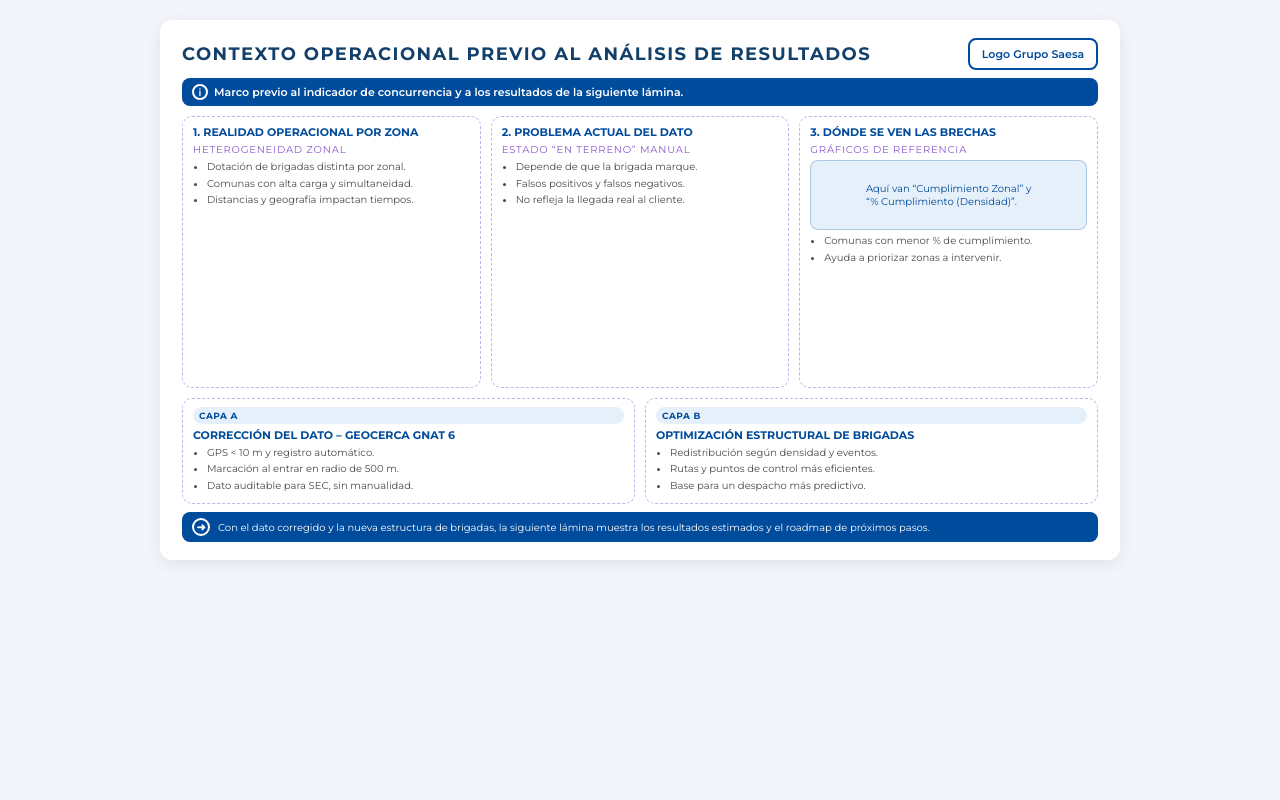
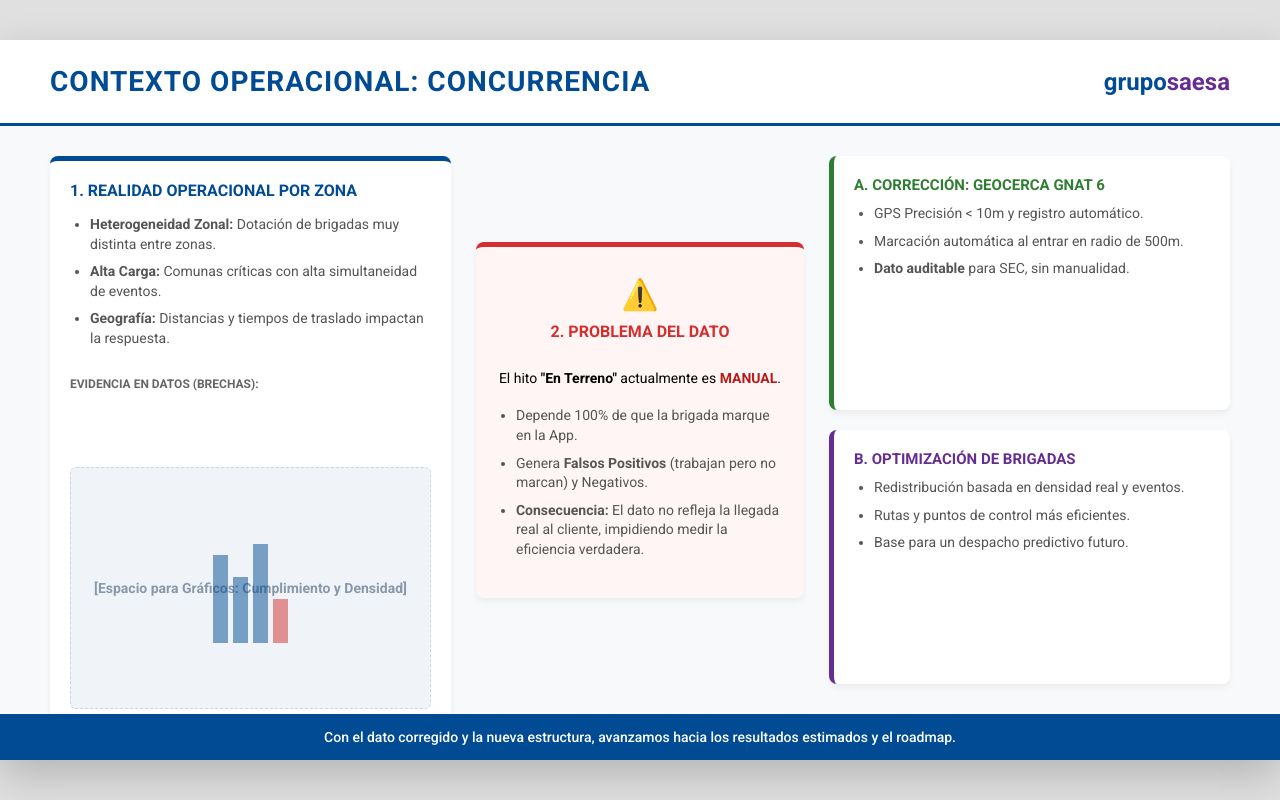
Before and after one commit to zodiacmpx/prompting, a plain HTML site: page index.html in a window 1280 px wide. Drawn offline with Linux system fonts and the light colour scheme.

Commit message:
index.html

```diff
--- a/index.html
+++ b/index.html
@@ -1,267 +1,250 @@
 <!DOCTYPE html>
 <html lang="es">
 <head>
-  <meta charset="UTF-8" />
-  <title>Contexto Operacional previo al Análisis de Resultados</title>
-  <link href="https://fonts.googleapis.com/css2?family=Montserrat:wght@300;400;600;700&display=swap" rel="stylesheet">
+    <meta charset="UTF-8">
+    <meta name="viewport" content="width=device-width, initial-scale=1.0">
+    <title>Contexto Operacional Saesa</title>
     <style>
-    * { box-sizing: border-box; margin: 0; padding: 0; }
+        @import url('https://fonts.googleapis.com/css2?family=Roboto:wght@300;400;500;700&display=swap');
+
         body {
-      font-family: "Montserrat", Arial, sans-serif;
-      background: #f3f5fa;
+            margin: 0;
+            padding: 0;
+            background-color: #e0e0e0;
             display: flex;
             justify-content: center;
-      padding: 20px;
-      color: #12406a;
+            align-items: center;
+            height: 100vh;
+            font-family: 'Roboto', sans-serif;
         }
+
         .slide {
-      width: 960px;              /* formato más cercano a PPT 16:9 */
-      height: 540px;
-      background: #ffffff;
-      border-radius: 12px;
-      box-shadow: 0 4px 16px rgba(0,0,0,0.08);
-      padding: 18px 22px;
-      overflow: hidden;
+            width: 1280px;
+            height: 720px;
+            background-color: white;
+            box-shadow: 0 15px 40px rgba(0,0,0,0.2);
             display: flex;
             flex-direction: column;
-      justify-content: flex-start;
+            overflow: hidden;
         }
-    .slide-header {
+
+        /* HEADER */
+        .header {
+            padding: 25px 50px;
+            display: flex;
+            justify-content: space-between;
+            align-items: center;
+            border-bottom: 3px solid #004B93;
+        }
+
+        .header h1 {
+            color: #004B93;
+            font-size: 28px;
+            text-transform: uppercase;
+            letter-spacing: 1px;
+            margin: 0;
+        }
+
+        .logo {
+            font-size: 24px;
+            font-weight: bold;
+            color: #004B93;
+        }
+        .logo span { color: #662D91; }
+
+        /* CONTENIDO PRINCIPAL - GRID DE 3 COLUMNAS */
+        .content {
+            flex: 1;
+            display: grid;
+            grid-template-columns: 1.1fr 0.9fr 1.1fr; /* Columna Izq más ancha para gráficos */
+            gap: 25px;
+            padding: 30px 50px;
+            background-color: #f8f9fa;
+        }
+
+        /* ESTILOS COMUNES DE TARJETAS */
+        .card {
+            background: white;
+            padding: 20px;
+            border-radius: 8px;
+            box-shadow: 0 4px 6px rgba(0,0,0,0.05);
+            display: flex;
+            flex-direction: column;
+        }
+
+        .card-title {
+            font-size: 16px;
+            font-weight: 700;
+            margin-bottom: 15px;
             display: flex;
             align-items: center;
-      justify-content: space-between;
-      margin-bottom: 8px;
-    }
-    .slide-title {
-      font-size: 18px;
-      font-weight: 700;
-      letter-spacing: 0.08em;
-      color: #12406a;
             text-transform: uppercase;
         }
-    .logo-placeholder {
-      width: 130px;
-      height: 32px;
-      border-radius: 8px;
-      border: 2px solid #004b9b;
+
+        ul {
+            padding-left: 20px;
+            margin: 0;
+        }
+        li {
+            margin-bottom: 8px;
+            color: #555;
+            font-size: 14px;
+            line-height: 1.4;
+        }
+
+        /* COLUMNA 1: REALIDAD Y GRÁFICOS */
+        .col-left .card {
+            height: 100%;
+            border-top: 5px solid #004B93; /* Azul */
+        }
+        .col-left .card-title { color: #004B93; }
+
+        .chart-container {
+            margin-top: auto; /* Empuja gráficos al fondo */
+            background: #f0f4f8;
+            border-radius: 6px;
+            padding: 10px;
+            height: 220px;
             display: flex;
             align-items: center;
             justify-content: center;
-      font-size: 11px;
-      font-weight: 600;
-      color: #004b9b;
+            border: 1px dashed #cbd5e0;
+            position: relative;
         }
-    .blue-strip {
-      margin-bottom: 10px;
-      background: #004b9b;
-      color: #ffffff;
-      padding: 6px 10px;
-      border-radius: 8px;
-      font-size: 11px;
-      font-weight: 600;
-      display: inline-flex;
-      align-items: center;
-      gap: 6px;
-    }
-    .blue-strip-icon {
-      width: 16px;
-      height: 16px;
-      border-radius: 50%;
-      border: 2px solid #ffffff;
-      display: flex;
-      align-items: center;
-      justify-content: center;
-      font-size: 10px;
+        .chart-label {
+            position: absolute;
+            color: #8898aa;
+            font-weight: bold;
+            font-size: 14px;
         }
 
-    /* zona principal: 3 bloques arriba, 2 abajo */
-    .top-grid {
-      display: grid;
-      grid-template-columns: repeat(3, 1fr);
-      gap: 10px;
-      margin-bottom: 10px;
-      flex: 1;
-    }
-    .card {
-      background: #ffffff;
-      border-radius: 10px;
-      border: 1px dashed #c1b2f0;
-      padding: 8px 10px;
+        /* COLUMNA 2: EL PROBLEMA (CENTRO) */
+        .col-center {
             display: flex;
             flex-direction: column;
-      justify-content: space-between;
+            justify-content: center; /* Centrado verticalmente */
         }
-    .card-title {
-      font-size: 11px;
-      font-weight: 700;
-      color: #004b9b;
-      text-transform: uppercase;
-      margin-bottom: 4px;
+        .col-center .card {
+            border-top: 5px solid #d32f2f; /* Rojo */
+            background-color: #fff5f5; /* Fondo rojizo suave */
+            padding: 30px 20px;
         }
-    .card-subtitle {
-      font-size: 10px;
-      color: #8e59d0;
-      text-transform: uppercase;
-      letter-spacing: 0.08em;
-      margin-bottom: 4px;
-    }
-    .card ul {
-      list-style: disc;
-      padding-left: 14px;
-    }
-    .card li {
-      font-size: 10px;
-      line-height: 1.35;
-      color: #4b4b4b;
-      margin-bottom: 3px;
-    }
-    .fake-chart {
-      background: #e6f0fb;
-      border-radius: 8px;
-      border: 1px solid rgba(0,75,155,0.25);
-      height: 70px;
-      display: flex;
-      align-items: center;
-      justify-content: center;
-      font-size: 10px;
-      color: #004b9b;
-      margin-top: 4px;
+        .col-center .card-title { color: #d32f2f; }
+
+        .highlight-problem {
+            font-weight: bold;
+            color: #b71c1c;
         }
 
-    .bottom-grid {
-      display: grid;
-      grid-template-columns: repeat(2, 1fr);
-      gap: 10px;
-      margin-bottom: 8px;
+        /* COLUMNA 3: SOLUCIONES (DERECHA) */
+        .col-right {
+            display: flex;
+            flex-direction: column;
+            gap: 20px;
         }
-    .badge {
-      display: inline-block;
-      background: #e6f0fb;
-      color: #004b9b;
-      font-size: 9px;
+        .solution-card {
+            background: white;
+            padding: 20px;
+            border-radius: 8px;
+            box-shadow: 0 4px 6px rgba(0,0,0,0.05);
+            flex: 1;
+            border-left: 5px solid #2e7d32; /* Verde lateral */
+        }
+        .solution-title {
+            color: #2e7d32;
             font-weight: 700;
-      padding: 3px 6px;
-      border-radius: 12px;
-      margin-bottom: 4px;
+            margin-bottom: 10px;
+            font-size: 15px;
             text-transform: uppercase;
-      letter-spacing: 0.06em;
         }
-    .bottom-card li { font-size: 10px; }
 
-    .highlight-footer {
-      background: #004b9b;
-      color: #ffffff;
-      font-size: 10px;
-      border-radius: 8px;
-      padding: 6px 10px;
-      display: flex;
-      align-items: center;
-      gap: 8px;
+        /* FOOTER */
+        .footer-bar {
+            background-color: #004B93;
+            color: white;
+            text-align: center;
+            padding: 15px;
+            font-size: 14px;
+            font-weight: 500;
         }
-    .highlight-footer span.icon {
-      width: 18px;
-      height: 18px;
-      border-radius: 50%;
-      border: 2px solid #ffffff;
-      display: flex;
-      align-items: center;
-      justify-content: center;
-      font-size: 11px;
-      font-weight: 700;
-    }
+
     </style>
 </head>
 <body>
+
     <div class="slide">
-    <!-- Header -->
-    <div class="slide-header">
-      <div class="slide-title">
-        CONTEXTO OPERACIONAL PREVIO AL ANÁLISIS DE RESULTADOS
-      </div>
-      <div class="logo-placeholder">Logo Grupo Saesa</div>
+        <div class="header">
+            <h1>Contexto Operacional: Concurrencia</h1>
+            <div class="logo">grupo<span>saesa</span></div>
         </div>
 
-    <!-- Barra azul -->
-    <div class="blue-strip">
-      <div class="blue-strip-icon">i</div>
-      <div>Marco previo al indicador de concurrencia y a los resultados de la siguiente lámina.</div>
+        <div class="content">
+
+            <div class="col-left">
+                <div class="card">
+                    <div class="card-title">1. Realidad Operacional por Zona</div>
+                    <ul>
+                        <li><strong>Heterogeneidad Zonal:</strong> Dotación de brigadas muy distinta entre zonas.</li>
+                        <li><strong>Alta Carga:</strong> Comunas críticas con alta simultaneidad de eventos.</li>
+                        <li><strong>Geografía:</strong> Distancias y tiempos de traslado impactan la respuesta.</li>
+                    </ul>
+
+                    <div style="margin-top: 20px; font-weight: bold; font-size: 12px; color: #666;">EVIDENCIA EN DATOS (BRECHAS):</div>
+                    <div class="chart-container">
+                        <span class="chart-label">[Espacio para Gráficos: Cumplimiento y Densidad]</span>
+                        <div style="display:flex; gap:5px; align-items:flex-end; height:50%; opacity:0.5;">
+                            <div style="width:15px; height:80%; background:#004B93"></div>
+                            <div style="width:15px; height:60%; background:#004B93"></div>
+                            <div style="width:15px; height:90%; background:#004B93"></div>
+                            <div style="width:15px; height:40%; background:#d32f2f"></div>
+                        </div>
+                    </div>
+                </div>
             </div>
 
-    <!-- 3 bloques principales -->
-    <div class="top-grid">
-      <!-- Bloque 1 -->
+            <div class="col-center">
                 <div class="card">
-        <div>
-          <div class="card-title">1. Realidad operacional por zona</div>
-          <div class="card-subtitle">Heterogeneidad zonal</div>
+                    <div style="font-size: 30px; text-align: center; margin-bottom: 10px;">⚠️</div>
+                    <div class="card-title" style="justify-content: center;">2. Problema del Dato</div>
+
+                    <p style="text-align: center; font-size: 14px; margin-bottom: 20px;">
+                        El hito <strong>"En Terreno"</strong> actualmente es <span class="highlight-problem">MANUAL</span>.
+                    </p>
+
                     <ul>
-            <li>Dotación de brigadas distinta por zonal.</li>
-            <li>Comunas con alta carga y simultaneidad.</li>
-            <li>Distancias y geografía impactan tiempos.</li>
+                        <li>Depende 100% de que la brigada marque en la App.</li>
+                        <li>Genera <strong>Falsos Positivos</strong> (trabajan pero no marcan) y Negativos.</li>
+                        <li><strong>Consecuencia:</strong> El dato no refleja la llegada real al cliente, impidiendo medir la eficiencia verdadera.</li>
                     </ul>
                 </div>
             </div>
 
-      <!-- Bloque 2 -->
-      <div class="card">
-        <div>
-          <div class="card-title">2. Problema actual del dato</div>
-          <div class="card-subtitle">Estado “En Terreno” manual</div>
+            <div class="col-right">
+
+                <div class="solution-card">
+                    <div class="solution-title">A. Corrección: Geocerca GNAT 6</div>
                     <ul>
-            <li>Depende de que la brigada marque.</li>
-            <li>Falsos positivos y falsos negativos.</li>
-            <li>No refleja la llegada real al cliente.</li>
+                        <li>GPS Precisión &lt; 10m y registro automático.</li>
+                        <li>Marcación automática al entrar en radio de 500m.</li>
+                        <li><strong>Dato auditable</strong> para SEC, sin manualidad.</li>
+                    </ul>
+                </div>
+
+                <div class="solution-card" style="border-left-color: #662D91;"> <div class="solution-title" style="color: #662D91;">B. Optimización de Brigadas</div>
+                    <ul>
+                        <li>Redistribución basada en densidad real y eventos.</li>
+                        <li>Rutas y puntos de control más eficientes.</li>
+                        <li>Base para un despacho predictivo futuro.</li>
                     </ul>
                 </div>
             </div>
 
-      <!-- Bloque 3 con espacio para gráfico -->
-      <div class="card">
-        <div>
-          <div class="card-title">3. Dónde se ven las brechas</div>
-          <div class="card-subtitle">Gráficos de referencia</div>
-          <div class="fake-chart">
-            Aquí van “Cumplimiento Zonal” y<br>“% Cumplimiento (Densidad)”.
         </div>
-          <ul style="margin-top:4px;">
-            <li>Comunas con menor % de cumplimiento.</li>
-            <li>Ayuda a priorizar zonas a intervenir.</li>
-          </ul>
-        </div>
+
+        <div class="footer-bar">
+            Con el dato corregido y la nueva estructura, avanzamos hacia los resultados estimados y el roadmap.
         </div>
     </div>
 
-    <!-- 2 bloques de solución -->
-    <div class="bottom-grid">
-      <div class="card bottom-card">
-        <div class="badge">Capa A</div>
-        <div class="card-title">Corrección del dato – Geocerca GNAT 6</div>
-        <ul>
-          <li>GPS &lt; 10 m y registro automático.</li>
-          <li>Marcación al entrar en radio de 500 m.</li>
-          <li>Dato auditable para SEC, sin manualidad.</li>
-        </ul>
-      </div>
-
-      <div class="card bottom-card">
-        <div class="badge">Capa B</div>
-        <div class="card-title">Optimización estructural de brigadas</div>
-        <ul>
-          <li>Redistribución según densidad y eventos.</li>
-          <li>Rutas y puntos de control más eficientes.</li>
-          <li>Base para un despacho más predictivo.</li>
-        </ul>
-      </div>
-    </div>
-
-    <!-- Cierre -->
-    <div class="highlight-footer">
-      <span class="icon">➜</span>
-      <div>
-        Con el dato corregido y la nueva estructura de brigadas, la siguiente lámina muestra
-        los resultados estimados y el roadmap de próximos pasos.
-      </div>
-    </div>
-  </div>
 </body>
 </html>
```
Lines whose indentation alone changed are shown as unchanged.
